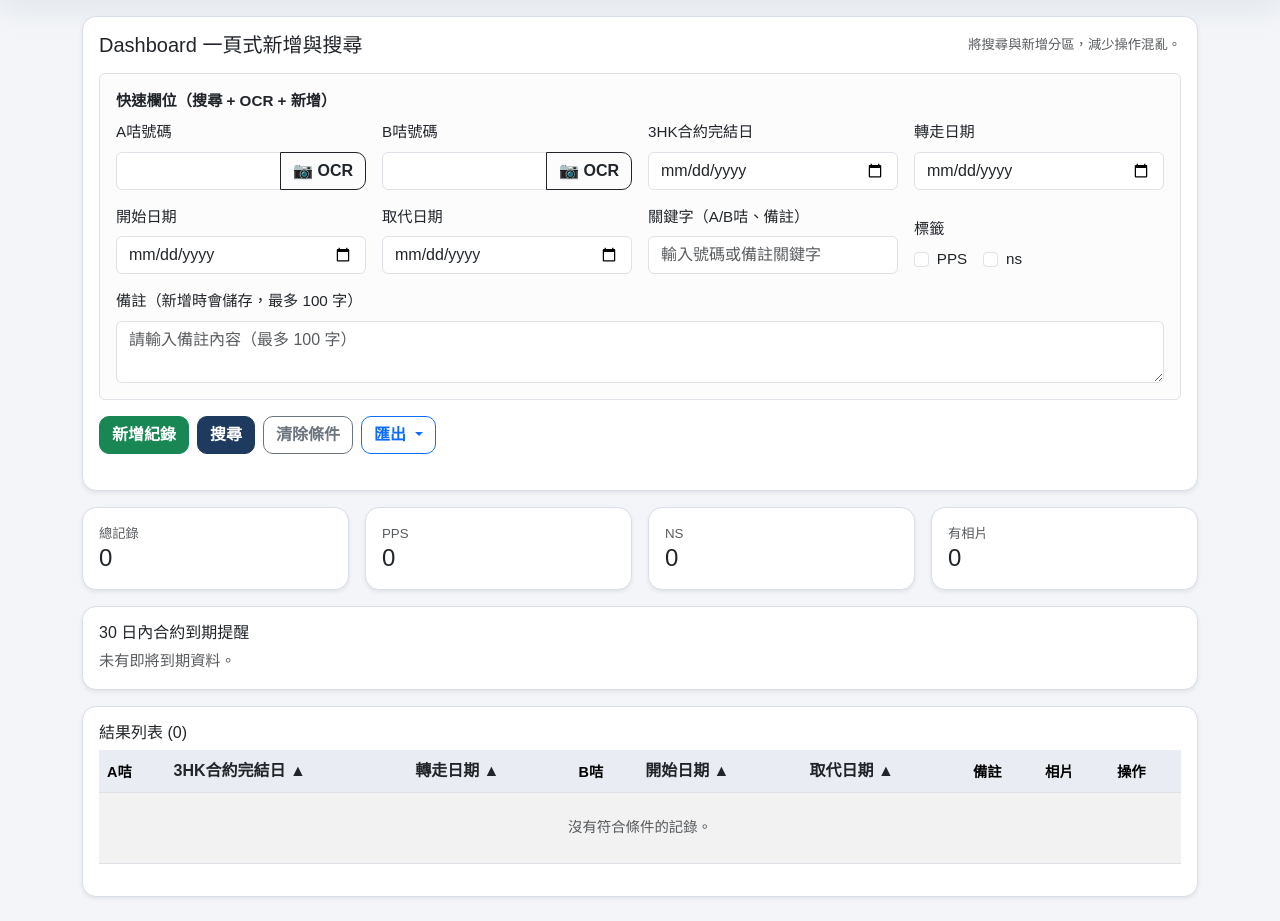
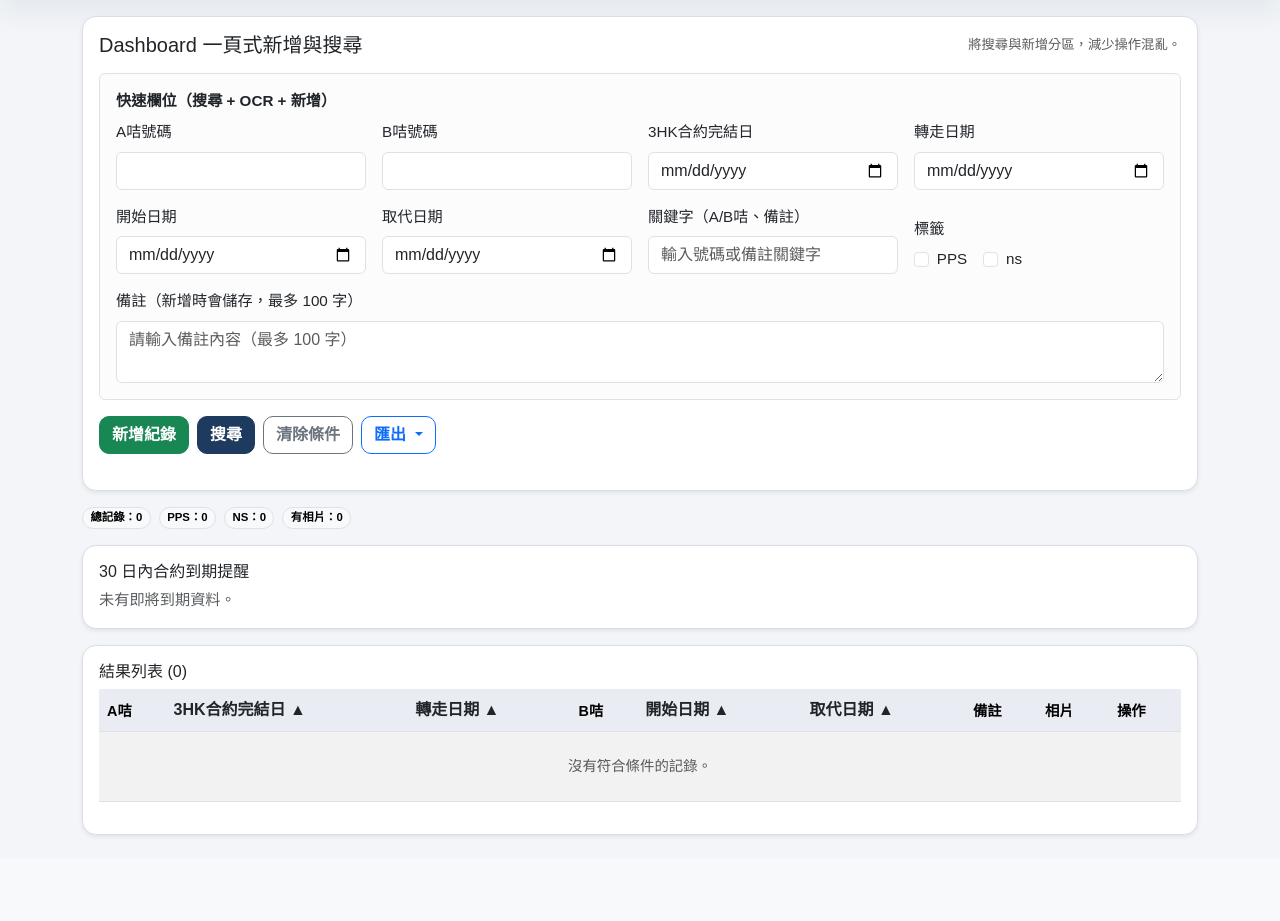
Before and after one commit to japanandykeung1979-tech/super-duper-tribble, a Flask app: page /dashboard in a window 1280 px wide. Shown: the part 57-978 px from the top of the page. After the commit the page ends 894 px from the top, so only its background shows below. Run offline with Flask 3, Linux system fonts and the light colour scheme; the visitor is signed in with stand-in values (Sample User, id 1); data that the repository does not hold is empty.

Commit message:
Improve dashboard layout and HKID OCR autofill

```diff
--- a/app.py
+++ b/app.py
@@ -379,6 +379,39 @@ def extract_sim_card_number(ocr_text: str) -> str:
     return matches[0] if matches else ""
 
 
+def parse_hkid_ocr_fields(ocr_text: str) -> dict[str, str]:
+    compact_text = re.sub(r"\s+", "", ocr_text.upper())
+    hkid_match = re.search(r"\b([A-Z]{1,2}\d{6}\([0-9A]\))\b", compact_text)
+    hkid = hkid_match.group(1) if hkid_match else ""
+
+    lines = [line.strip() for line in ocr_text.splitlines() if line.strip()]
+
+    english_name = ""
+    for line in lines:
+        cleaned_line = re.sub(r"[^A-Z,\-\s]", "", line.upper()).strip(" ,-")
+        if not cleaned_line:
+            continue
+        if len(cleaned_line.replace(" ", "")) < 4:
+            continue
+        words = [word for word in re.split(r"[\s,]+", cleaned_line) if word]
+        if len(words) < 2:
+            continue
+        if all(re.fullmatch(r"[A-Z\-]+", word) for word in words):
+            english_name = " ".join(words)
+            break
+
+    chinese_name = ""
+    chinese_candidates = re.findall(r"[\u4e00-\u9fff]{2,}", ocr_text)
+    if chinese_candidates:
+        chinese_name = max(chinese_candidates, key=len)
+
+    return {
+        "hkid": hkid,
+        "english_name": english_name,
+        "chinese_name": chinese_name,
+    }
+
+
 def run_ocr_on_image_bytes(image_bytes: bytes) -> str:
     if pytesseract is None:
         raise RuntimeError("OCR 模組未安裝，請先執行 pip install pytesseract。")
@@ -520,9 +553,13 @@ def ocr_scan():
         return jsonify({"error": "OCR 辨識失敗，請嘗試更清晰的圖片。"}), 500
 
     sim_card_number = extract_sim_card_number(ocr_text)
+    hkid_fields = parse_hkid_ocr_fields(ocr_text)
     return jsonify(
         {
             "sim_card_number": sim_card_number,
+            "hkid": hkid_fields["hkid"],
+            "english_name": hkid_fields["english_name"],
+            "chinese_name": hkid_fields["chinese_name"],
             "raw_text": ocr_text,
         }
     )
--- a/templates/dashboard.html
+++ b/templates/dashboard.html
@@ -16,17 +16,11 @@
           <div class="row g-3 align-items-end">
             <div class="col-12 col-lg-3">
               <label class="form-label">A咭號碼</label>
-              <div class="input-group">
-                <input id="a-card-input" type="text" class="form-control" name="a_card_number" value="{{ request.args.get('a_card_number','') }}">
-                <button type="button" class="btn btn-outline-dark" data-camera-target="a_card_number" aria-label="掃描 A咭號碼">📷 OCR</button>
-              </div>
+              <input id="a-card-input" type="text" class="form-control" name="a_card_number" value="{{ request.args.get('a_card_number','') }}">
             </div>
             <div class="col-12 col-lg-3">
               <label class="form-label">B咭號碼</label>
-              <div class="input-group">
-                <input id="b-card-input" type="text" class="form-control" name="b_card_number" value="{{ request.args.get('b_card_number','') }}">
-                <button type="button" class="btn btn-outline-dark" data-camera-target="b_card_number" aria-label="掃描 B咭號碼">📷 OCR</button>
-              </div>
+              <input id="b-card-input" type="text" class="form-control" name="b_card_number" value="{{ request.args.get('b_card_number','') }}">
             </div>
             <div class="col-12 col-lg-3">
               <label class="form-label">3HK合約完結日</label>
@@ -92,19 +86,11 @@
   </div>
 </div>
 
-<div class="row g-3 mb-3">
-  <div class="col-6 col-lg-3">
-    <div class="card shadow-sm h-100"><div class="card-body"><div class="text-muted small">總記錄</div><div class="h4 mb-0">{{ metrics.total }}</div></div></div>
-  </div>
-  <div class="col-6 col-lg-3">
-    <div class="card shadow-sm h-100"><div class="card-body"><div class="text-muted small">PPS</div><div class="h4 mb-0">{{ metrics.pps_total }}</div></div></div>
-  </div>
-  <div class="col-6 col-lg-3">
-    <div class="card shadow-sm h-100"><div class="card-body"><div class="text-muted small">NS</div><div class="h4 mb-0">{{ metrics.ns_total }}</div></div></div>
-  </div>
-  <div class="col-6 col-lg-3">
-    <div class="card shadow-sm h-100"><div class="card-body"><div class="text-muted small">有相片</div><div class="h4 mb-0">{{ metrics.photo_total }}</div></div></div>
-  </div>
+<div class="d-flex flex-wrap gap-2 mb-3">
+  <span class="badge rounded-pill text-bg-light border">總記錄：{{ metrics.total }}</span>
+  <span class="badge rounded-pill text-bg-light border">PPS：{{ metrics.pps_total }}</span>
+  <span class="badge rounded-pill text-bg-light border">NS：{{ metrics.ns_total }}</span>
+  <span class="badge rounded-pill text-bg-light border">有相片：{{ metrics.photo_total }}</span>
 </div>
 
 <div class="card shadow-sm mb-3">
```
Also changed, not shown: templates/mnp_form.html (+19 -3 lines).
